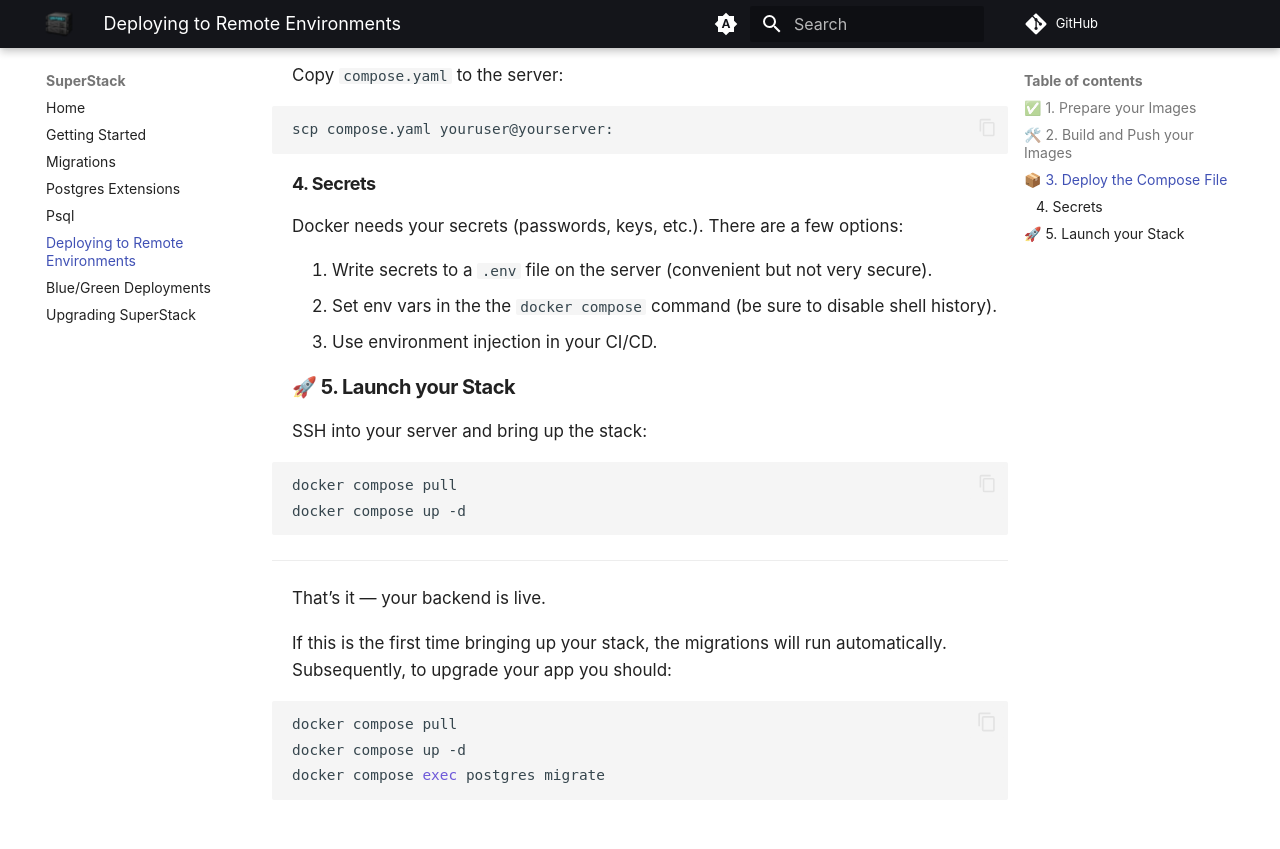
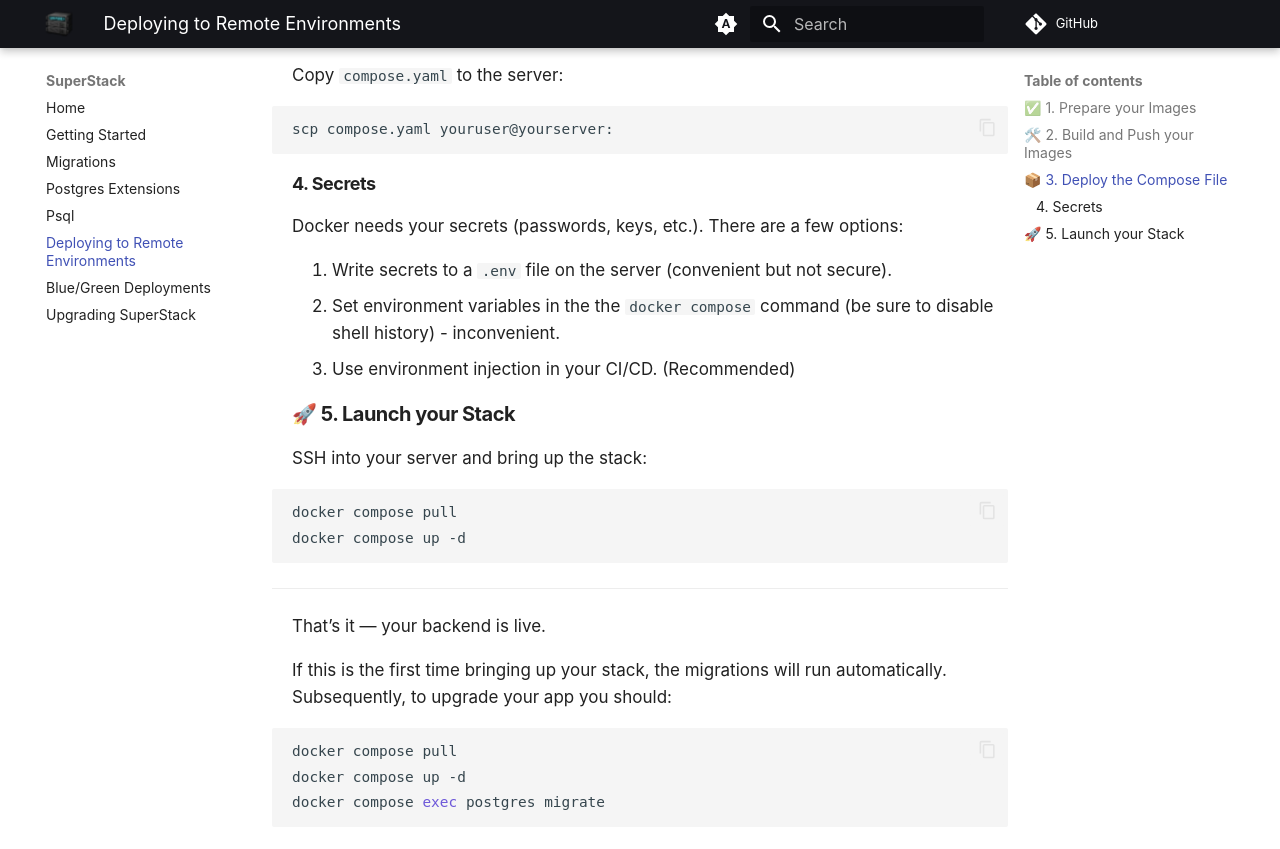
Before and after one commit to explodinglabs/superstack.docs, an MkDocs documentation site: the page built from docs/deploying.md, in a window 1280 px wide and 900 px high, scrolled down 914 px. Shown: the top 849 px of the window. Built offline with MkDocs 1.6.1 and Material for MkDocs 9.7.7, drawn with Linux system fonts in a browser that asks for light colours; comment, search, counter and statistics services are not loaded.

Commit message:
Adjust secrets section

```diff
--- a/docs/deploying.md
+++ b/docs/deploying.md
@@ -45,11 +45,10 @@ scp compose.yaml youruser@yourserver:
 
 Docker needs your secrets (passwords, keys, etc.). There are a few options:
 
-1. Write secrets to a `.env` file on the server (convenient but not very
-   secure).
-1. Set env vars in the the `docker compose` command (be sure to disable shell
-   history).
-1. Use environment injection in your CI/CD.
+1. Write secrets to a `.env` file on the server (convenient but not secure).
+1. Set environment variables in the the `docker compose` command (be sure to
+   disable shell history) - inconvenient.
+1. Use environment injection in your CI/CD. (Recommended)
 
 ## 🚀 5. Launch your Stack
 
```
